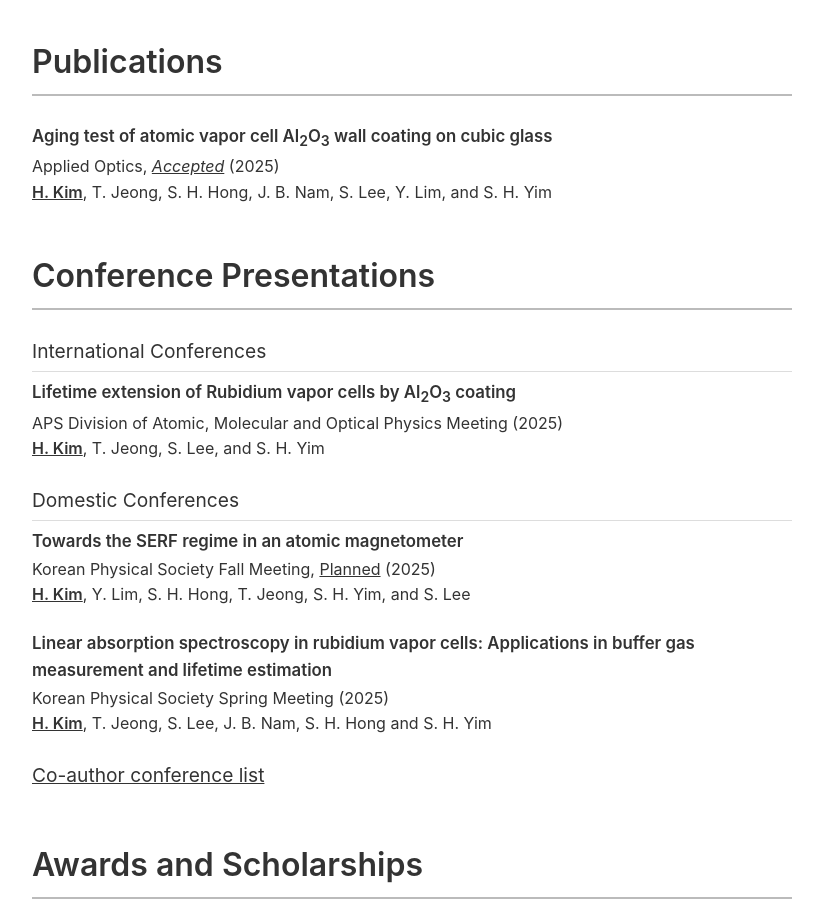
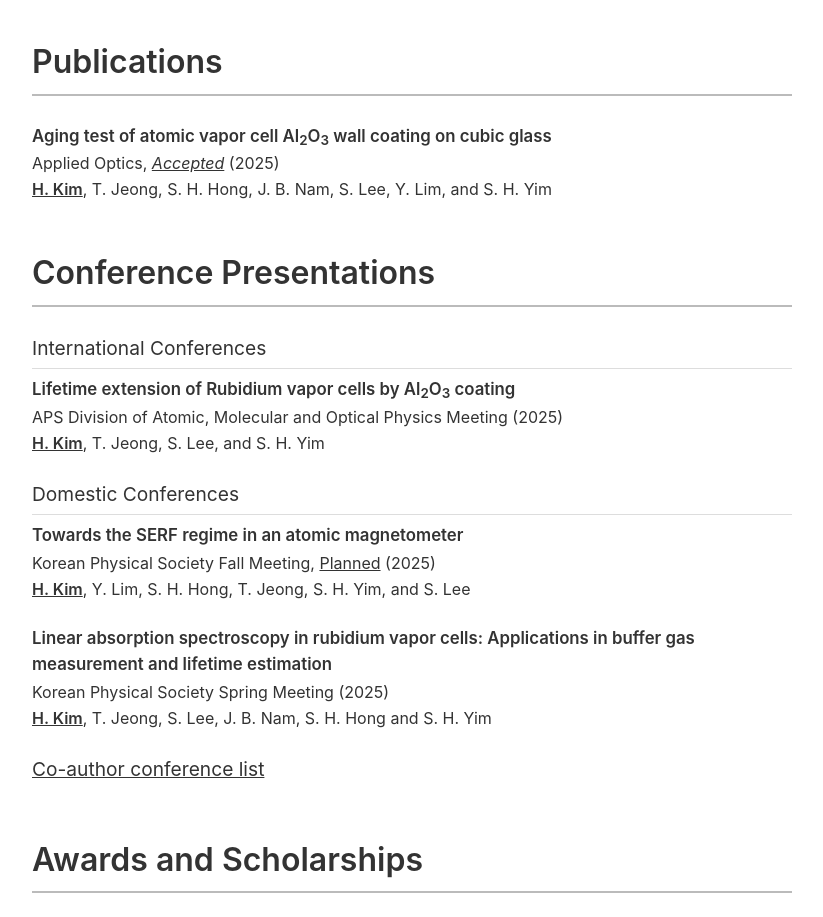
Before and after one commit to hyeonjaephys/hyeonjaephys.github.io, a plain HTML site: page index.html in a window 1280 px wide. Shown: the part 1160-2077 px from the top of the page, without its empty margins (228-1051 px from the left). Drawn offline with Linux system fonts and the light colour scheme; a web font is replaced by a local one.

Commit message:
Update main.css

```diff
--- a/main.css
+++ b/main.css
@@ -61,6 +61,12 @@ h4 {
   margin-bottom: 0.4em;
   font-weight: 400;
   padding-bottom: 0.2em;
+}
+
+sub {
+  font-size: 0.8em;
+  vertical-align: -0.2em;
+  line-height: 1;
 }
 
 .navbar {
```
